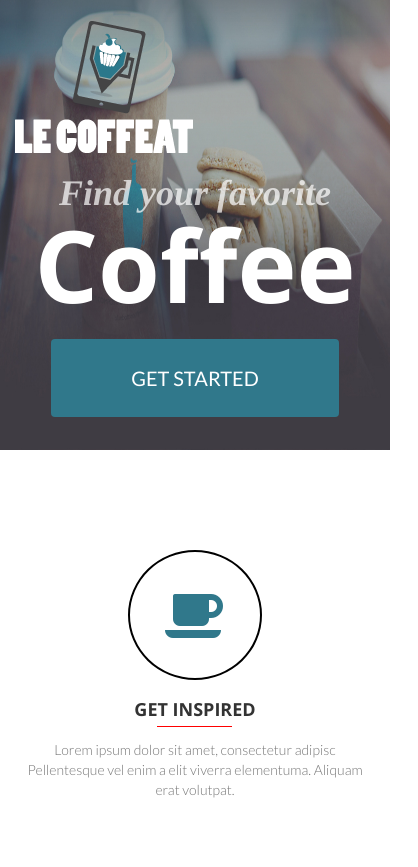
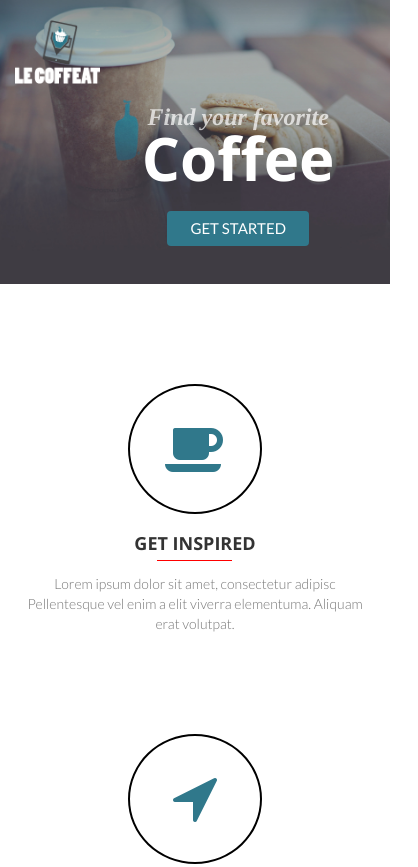
Before and after one commit to ExpFront/LeCoffeat, a website: page index.html in a window 390 px wide. Shown: the top 867 px of the page, 418 px wide, since content can reach past the window. Drawn offline with nearby package versions, Linux system fonts and the light colour scheme.

Commit message:
Still Trying make responsive background

```diff
--- a/index.html
+++ b/index.html
@@ -10,8 +10,8 @@
 	<link rel="stylesheet" href="styles/bootstrap.min.css">
 	<link rel="stylesheet" href="styles/main.css">
 	<link rel="stylesheet" href="styles/sections.css">
+	<link rel="stylesheet" href="styles/header.css">
 	<link rel="stylesheet" href="styles/intro.css">
-	<link rel="stylesheet" href="styles/header.css">
   <link rel="stylesheet" href="styles/buttons.css">
   <link rel="stylesheet" href="styles/others.css">
   <link rel="stylesheet" href="styles/icons.css">
--- a/styles/buttons.css
+++ b/styles/buttons.css
@@ -1,7 +1,7 @@
 .btn-primary {
   background-color: #30788b;
   border: none;
-  padding: 25px 80px;
+  padding: 2% 7%;
   font-family: 'Lato', sans-serif;
   font-size: 20px;
   font-style: latin;
--- a/styles/header.css
+++ b/styles/header.css
@@ -4,7 +4,7 @@
 	font-family: "Times", sans-serif;
 	font-weight: 700;
 	font-style: italic;
-	font-size: 36px;
+	font-size: 46px;
 }
 
 .h1-intro-2 {
--- a/styles/intro.css
+++ b/styles/intro.css
@@ -1,3 +1,4 @@
 .intro {
 	color: white;
+
 }
--- a/styles/media_queries.css
+++ b/styles/media_queries.css
@@ -1,20 +1,36 @@
 @media (max-width: 767px) {
-  .section-intro {
-  	height: 450px;
-  	background-size: 100% 100%;
+  .h2-intro-1 {
+    font-size: 24px;
+  }
+  .h1-intro-2 {
+    font-size: 60px;
+  }
+  .intro {
+    margin-left: 12%;
+    margin-bottom: 5%;
+  }
+  .btn-primary {
+    font-size: 15px;
+  }
+  img {
+    width: 85%;
   }
 }
 
 @media (min-width: 768px) and (max-width: 1000px) {
+  .h2-intro-1 {
+    font-size: 32px;
+  }
+  .h1-intro-2 {
+    font-size: 70px;
+  }
   .section-intro {
-    height: 550px;
-    background-size: 100% 100%;
+    min-height: 400px;
   }
 }
 
 @media (min-width: 1000px) {
-	.section-intro {
-		height: 600px;
-		background-size: 100% 100%;
-	}
+  .section-intro {
+    min-height: 800px;
+  }
 }
--- a/styles/sections.css
+++ b/styles/sections.css
@@ -1,14 +1,12 @@
 .section-intro {
-    width: 100%;
 	background-image: url('../images/backgrounds/section-intro-background.png');
 	background-repeat: no-repeat;
-    -webkit-background-size: 100% auto;
-    -moz-background-size: 100% auto;
-    -o-background-size: 100% auto;
-    background-size: 100% auto;
+    -webkit-background-size: cover;
+    -moz-background-size: cover;
+    -o-background-size: cover;
+    background-size: cover;
     background-position: 45% 0%;
 	padding-top: 20px;
-
 }
 
 .section-features {
```
